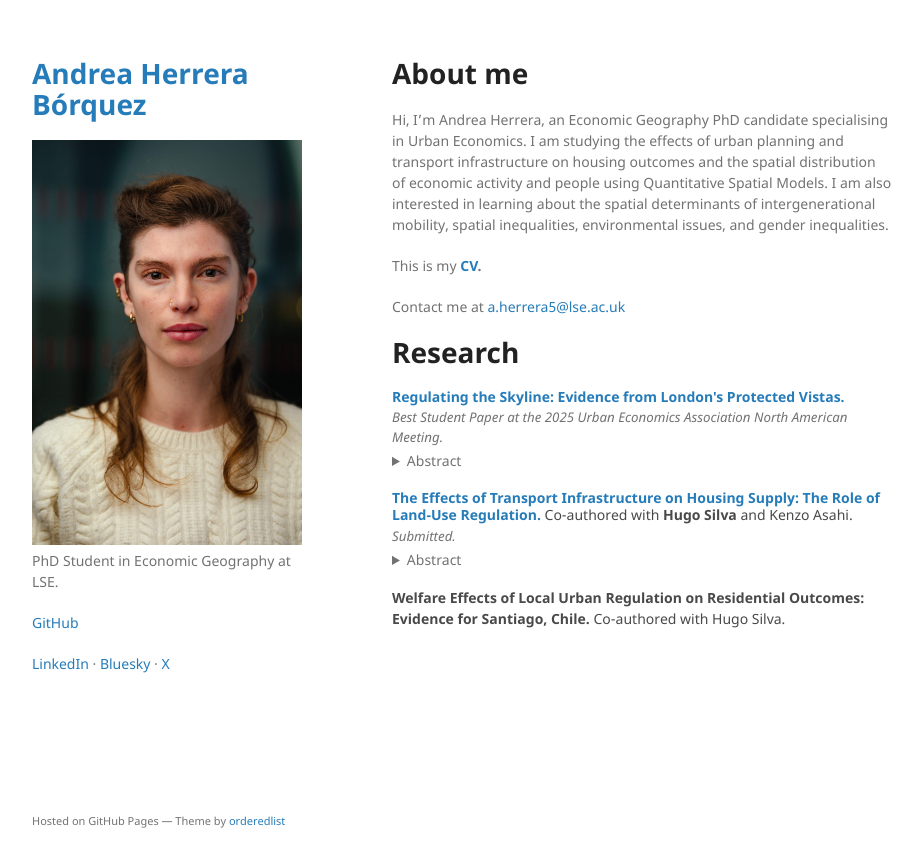
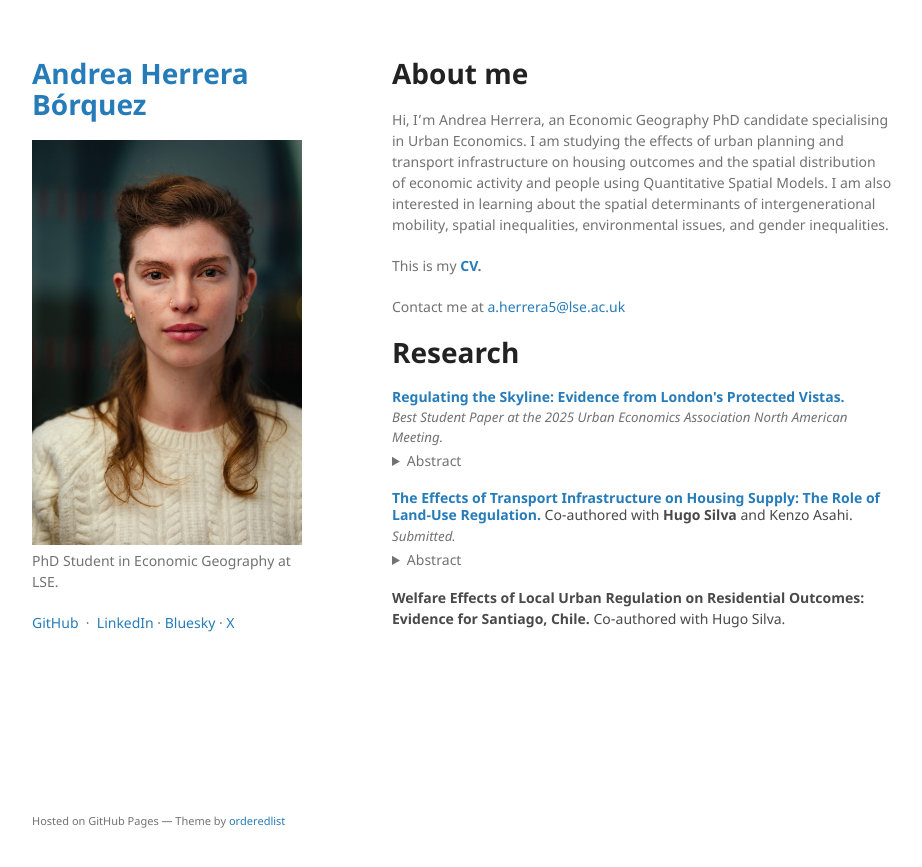
Before and after one commit to aaherrerab/aaherrerab.github.io, a Jekyll site: the page built from index.md, in a window 1280 px wide. Shown: the top 867 px of the page, without its empty margins (178-1100 px from the left). Built offline with Jekyll 4.4.1, drawn with Linux system fonts in a browser that asks for light colours; our own code applies the rules of GitHub Pages for plain Markdown files.

Commit message:
Update default.html

```diff
--- a/_layouts/default.html
+++ b/_layouts/default.html
@@ -27,15 +27,21 @@
         <p class="view"><a href="{{ site.github.repository_url }}">View the Project on GitHub <small>{{ site.github.repository_nwo }}</small></a></p>
         {% endif %}
 
+        <div style="white-space:nowrap;">
           {% if site.github.is_user_page %}
-        <p class="view"><a href="{{ site.github.owner_url }}">GitHub</a></p>
+            <p class="view" style="display:inline; margin:0;">
+              <a href="{{ site.github.owner_url }}">GitHub</a>
+            </p>
           {% endif %}
 
-        <p class="social">
+          <p class="social" style="display:inline; margin:0;">
+            {% if site.github.is_user_page %}&nbsp;·&nbsp;{% endif %}
             <a href="https://www.linkedin.com/in/andrea-herrera-b%C3%B3rquez-3020341a3" target="_blank" rel="me noopener">LinkedIn</a> ·
             <a href="https://bsky.app/profile/aaherrerab.bsky.social" target="_blank" rel="me noopener">Bluesky</a> ·
             <a href="https://x.com/AndreaHerreraBo" target="_blank" rel="me noopener">X</a>
           </p>
+        </div>
+
 
         {% if site.show_downloads %}
         <ul class="downloads">
```
Lines whose indentation alone changed are shown as unchanged.
